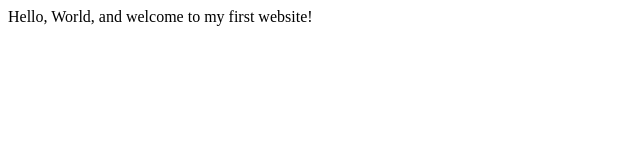
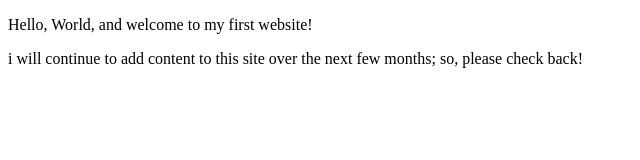
Before and after one commit to erduinm17/erduinm17.github.io, a plain HTML site: page index.html in a window 1280 px wide. Shown: the whole page, without its empty margins (0-640 px from the left). Drawn offline with Linux system fonts and the light colour scheme.

Commit message:
Update index.html
updated for skills check 1

```diff
--- a/index.html
+++ b/index.html
@@ -3,9 +3,12 @@
     <head>
         <meta charset="utf-8">
         <meta name="viewport" content="width=device-width, initial-scale=1.0">
-        <title>My First Website</title>
+        <meta name="author" content="Erduin Macias">
+        <title>Erduin Macias | Student</title>
     </head>
     <body>
-       Hello, World, and welcome to my first website!
+       <p>Hello, World, and welcome to my first website!</p>
+       <p> i will continue to add content to this site over the next few months; so, please
+         check back!</p>
     </body>
 </html>
```
